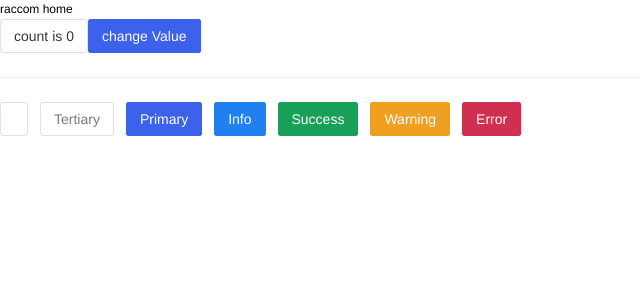
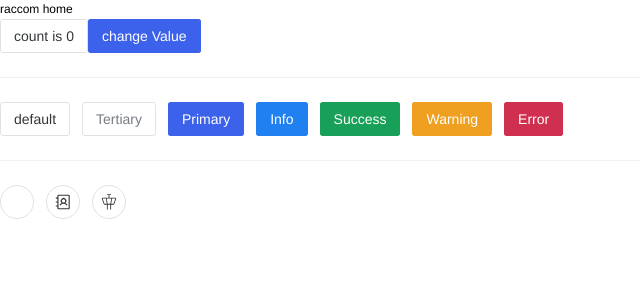
Before and after one commit to Raccom/viteTemplate, a Vue app: page /home in a window 1280 px wide. Shown: the top 300 px of the page, without its empty margins (0-640 px from the left). Built offline with nearby package versions, Linux system fonts and the light colour scheme; a small style sheet from the web is missing.

Commit message:
feat: 添加动态icon的显示和样例

```diff
--- a/package.json
+++ b/package.json
@@ -17,6 +17,7 @@
     "vue-router": "4"
   },
   "devDependencies": {
+    "@iconify/vue": "^4.1.1",
     "@iconify-json/gridicons": "^1.1.11",
     "@iconify-json/maki": "^1.1.20",
     "@iconify-json/solar": "^1.1.5",
--- a/src/pages/home/index.vue
+++ b/src/pages/home/index.vue
@@ -1,14 +1,17 @@
 <template>
     <div text-gray-500 m-15>
+        <!-- pinia 获取状态 -->
         <p text-24px mb-10px>{{ username }} home</p>
         <div>
+            <!-- ref 数据响应和传参 -->
             <n-button @click="num++" mr-5>count is {{ num }}</n-button>
             <HelloWorld v-model="num"></HelloWorld>
         </div>
     </div>
     <n-divider />
     <n-space m-15>
-        <n-button><icon-maki:aerialway color="#000" style="font-size: 18px;" /></n-button>
+        <!-- naive 组件主题展示 -->
+        <n-button>default</n-button>
         <n-button type="tertiary"> Tertiary </n-button>
         <n-button type="primary"> Primary </n-button>
         <n-button type="info"> Info </n-button>
@@ -16,16 +19,37 @@
         <n-button type="warning"> Warning </n-button>
         <n-button type="error"> Error </n-button>
     </n-space>
+    <n-divider />
+    <n-space m-15>
+        <n-button circle>
+            <template #icon>
+                <!-- 直接使用 icon -->
+                <icon-maki:aerialway color="#000" text-18px />
+            </template>
+        </n-button>
+        <n-button circle v-for="item in icons">
+            <template #icon>
+                <!-- 动态图标渲染 -->
+                <Icon :icon="item" text-18px></Icon>
+            </template>
+        </n-button>
+    </n-space>
 </template>
 
 <script setup>
 import { storeToRefs } from 'pinia';
+import { Icon } from "@iconify/vue";
 import { useStore } from '@/store';
 
 const store = useStore();
 const { username } = storeToRefs(store);
 
 const num = ref(0);
+
+const icons = [
+    'ph:address-book',
+    'ph:air-traffic-control-light'
+]
 </script>
 
 <style lang="scss" scoped></style>
```
